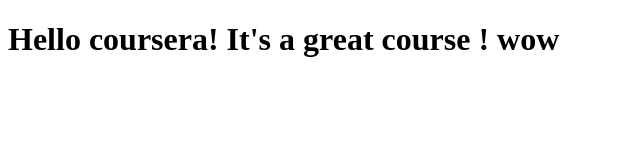
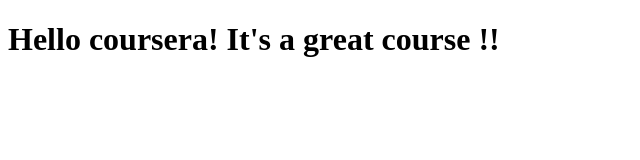
Before and after one commit to AsmaBOUBAKER/coursera-test, a plain HTML site: page site/index.html in a window 1280 px wide. Shown: the whole page, without its empty margins (0-640 px from the left). Drawn offline with Linux system fonts and the light colour scheme.

Commit message:
a second change

```diff
--- a/site/index.html
+++ b/site/index.html
@@ -4,6 +4,6 @@
 	<title>Hello coursera!</title>
 </head>
 <body>
-<h1>Hello coursera! It's a great course ! wow </h1>
+<h1>Hello coursera! It's a great course !! </h1>
 </body>
 </html>
```
